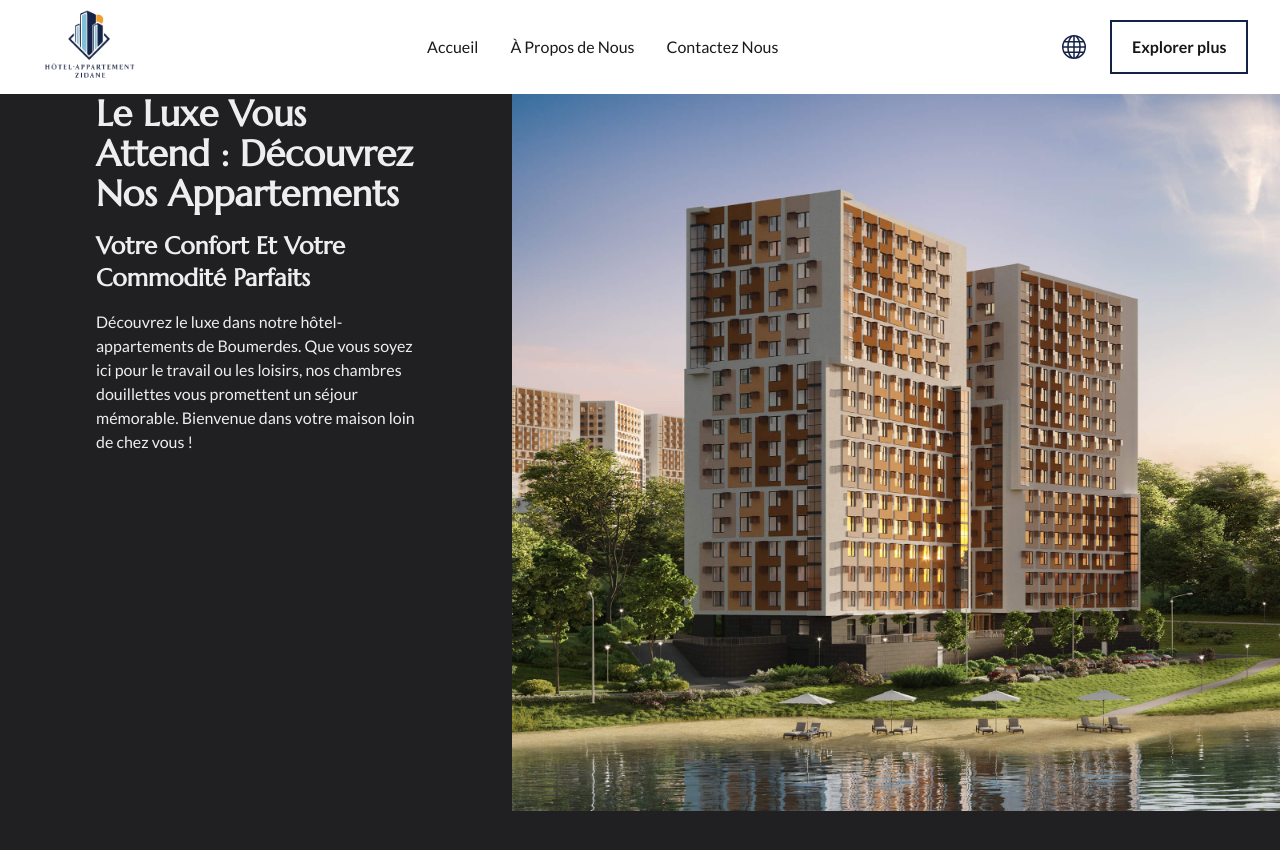
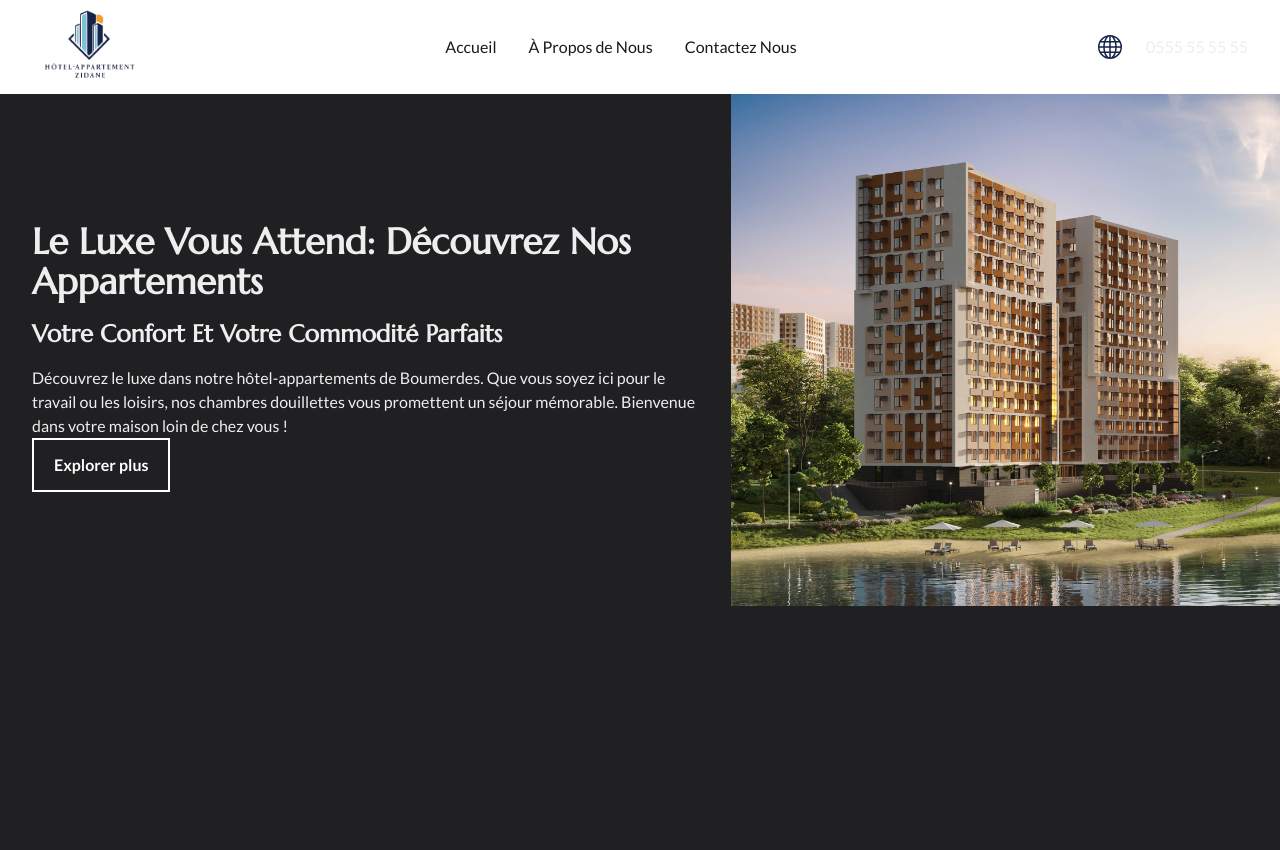
Before and after one commit to KamelMesbahi13/hotel, a React (Vite) app: page / in a window 1280 px wide. Shown: the top 850 px of the page. Built offline with nearby package versions, Linux system fonts and the light colour scheme.

Commit message:
adding intoduction component commit

```diff
--- a/public/assets/locals/fr/translation.json
+++ b/public/assets/locals/fr/translation.json
@@ -1,5 +1,5 @@
 {
-  "introduction_header": "Le luxe vous attend : Découvrez nos appartements",
+  "introduction_header": "Le luxe vous attend: Découvrez nos appartements",
   "introduction_subheader": "Votre confort et votre commodité parfaits",
   "introduction_text": "Découvrez le luxe dans notre hôtel-appartements de Boumerdes. Que vous soyez ici pour le travail ou les loisirs, nos chambres douillettes vous promettent un séjour mémorable. Bienvenue dans votre maison loin de chez vous !"
 }
--- a/src/Components/Home/Introduction/Introduction.jsx
+++ b/src/Components/Home/Introduction/Introduction.jsx
@@ -1,3 +1,4 @@
+import { Link } from "react-scroll";
 import Hotel from "../../../assets/HotelOne.jpg";
 import { useTranslation } from "react-i18next";
 
@@ -6,15 +7,33 @@ const Introduction = () => {
 
   return (
     <div>
-      <div className="flex">
+      <div className="flex flex-col md:flex-row">
         <div>
-          <div className="container w-3/4">
-            <h1>{t("introduction_header")}</h1>
-            <h2 className="my-4">{t("introduction_subheader")}</h2>
-            <p>{t("introduction_text")}</p>
+          <div className="container mt-32">
+            <div>
+              <h1>{t("introduction_header")}</h1>
+              <h2 className="my-4">{t("introduction_subheader")}</h2>
+              <p>{t("introduction_text")}</p>
+            </div>
+            <div>
+              <div>
+                <button className="button">
+                  <Link
+                    activeClass="active"
+                    to="introduction"
+                    spy={true}
+                    smooth={true}
+                    offset={-70}
+                    duration={500}
+                  >
+                    Explorer plus{" "}
+                  </Link>
+                </button>
+              </div>
+            </div>
           </div>
         </div>
-        <div>
+        <div className="w-3/4">
           <img src={Hotel} alt="" />
         </div>
       </div>
--- a/src/Components/Navbar/Navbar.jsx
+++ b/src/Components/Navbar/Navbar.jsx
@@ -6,7 +6,6 @@ import { AiOutlineMenu } from "react-icons/ai";
 import { FaXmark } from "react-icons/fa6";
 import TranslateIcon from "../../Ui/TranslationIcon/TranslationIcon";
 import { useTranslation } from "react-i18next";
-import { Link } from "react-scroll";
 
 const Navbar = () => {
   const { i18n } = useTranslation();
@@ -68,18 +67,7 @@ const Navbar = () => {
                     <TranslateIcon />
                   </span>
                   <div>
-                    <button className="button">
-                      <Link
-                        activeClass="active"
-                        to="introduction"
-                        spy={true}
-                        smooth={true}
-                        offset={-70}
-                        duration={500}
-                      >
-                        Explorer plus{" "}
-                      </Link>
-                    </button>
+                    <p>0555 55 55 55</p>
                   </div>
                 </div>
               </div>
--- a/src/index.css
+++ b/src/index.css
@@ -7,7 +7,7 @@
   --backgroundColor: #151719;
   --main: #152248;
   --second: #f0a02c;
-  --hoverColor: #7cc1da;
+  --third: #7cc1da;
   --grey: #eee;
 }
 
@@ -47,8 +47,8 @@
 .button {
   appearance: none;
   background-color: transparent;
-  border: 2px solid var(--main);
-  color: var(--backgroundColor);
+  border: 2px solid var(--textColor);
+  color: var(--textColor);
   cursor: pointer;
   display: inline-block;
   font-size: 16px;
@@ -74,7 +74,7 @@
   color: #fff;
   background-color: var(--second);
   border: 2px solid transparent;
-  box-shadow: rgba(0, 0, 0, 0.25) 0 8px 15px;
+  box-shadow: rgba(131, 128, 128, 0.25) 0 8px 15px;
   transform: translateY(-2px);
 }
 
--- a/tailwind.config.js
+++ b/tailwind.config.js
@@ -7,8 +7,8 @@ export default {
       white: "#ffffff",
       grey: "#eee",
       mainColor: "#152248",
-      hoverColor: "#7cc1da",
       secondColor: "#f0a02c",
+      thirdColor: "#7cc1da",
       backgroundColor: "#201f22",
     },
     extend: {
```
